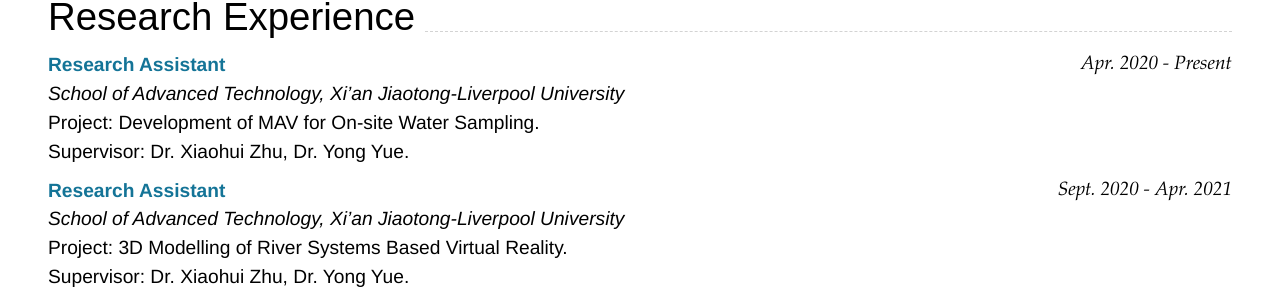
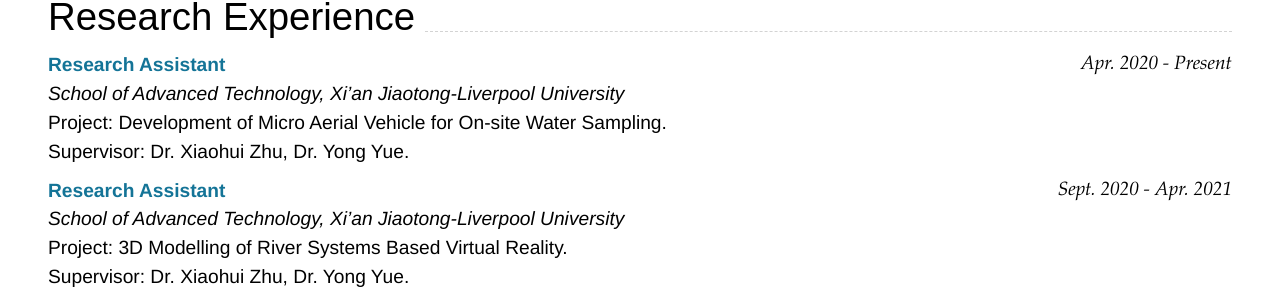
Before and after one commit to RoboDD/ziniu-cv, a Jekyll site: the page built from index.md, in a window 1280 px wide. Shown: the part 371-675 px from the top of the page. Built offline with Jekyll 4.4.1, drawn with Linux system fonts in a browser that asks for light colours; nearby versions of some CDN libraries.

Commit message:
Update index.md

```diff
--- a/index.md
+++ b/index.md
@@ -55,7 +55,7 @@ _2019 SURF Poster Day._<br>
 ### [**Research Assistant**]() `Apr. 2020 - Present`
 
 _School of Advanced Technology, Xi'an Jiaotong-Liverpool University_<br>
-Project: Development of MAV for On-site Water Sampling.<br>
+Project: Development of Micro Aerial Vehicle for On-site Water Sampling.<br>
 Supervisor: Dr. Xiaohui Zhu, Dr. Yong Yue.<br>
 
 ### [**Research Assistant**]() `Sept. 2020 - Apr. 2021`
```
